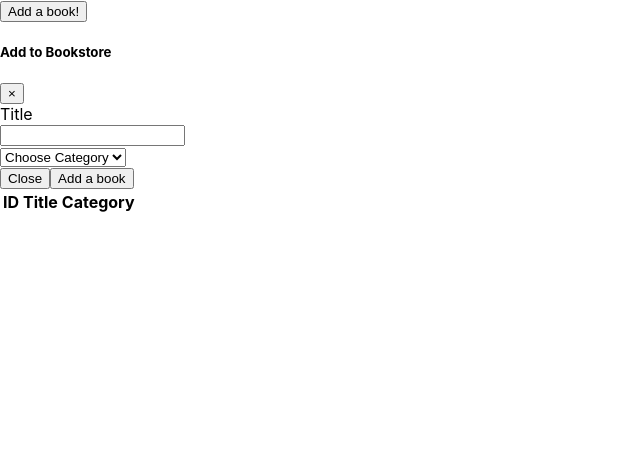
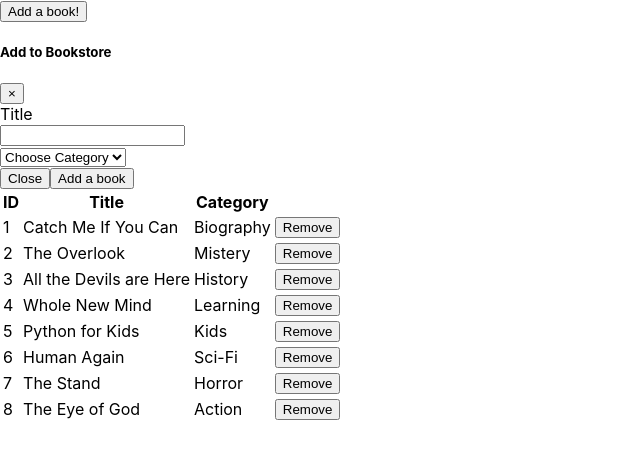
Before and after one commit to jebitok-dev/bookstore, a React (Create React App) app: page / in a window 1280 px wide. Shown: the top 458 px of the page, without its empty margins (0-640 px from the left). Built offline with nearby package versions, Linux system fonts and the light colour scheme.

Commit message:
Add Changes to Book Component

```diff
--- a/src/components/Book.js
+++ b/src/components/Book.js
@@ -1,29 +1,17 @@
-import React, { useState } from 'react';
-import PropTypes from 'prop-types';
+import React from 'react';
 
-const Book = () => {
-  const { id, title, category } = useState('');
+const Book = (book) => {
+  const {
+    id, title, category, handleRemoveBook,
+  } = book;
   return (
     <tr>
       <td>{id}</td>
       <td>{title}</td>
       <td>{category}</td>
+      <td><button type="button" className="btn btn-primary" onClick={() => handleRemoveBook(book)}>Remove</button></td>
     </tr>
   );
-/* eslint-disable */
-
-  Book.propTypes = {
-    id: PropTypes.number,
-    title: PropTypes.string,
-    category: PropTypes.string,
-  };
-
-  Book.defaultProps = {
-    id: '',
-    title: '',
-    category: '',
-  };
 };
-/* eslint-enable */
 
 export default Book;
```
